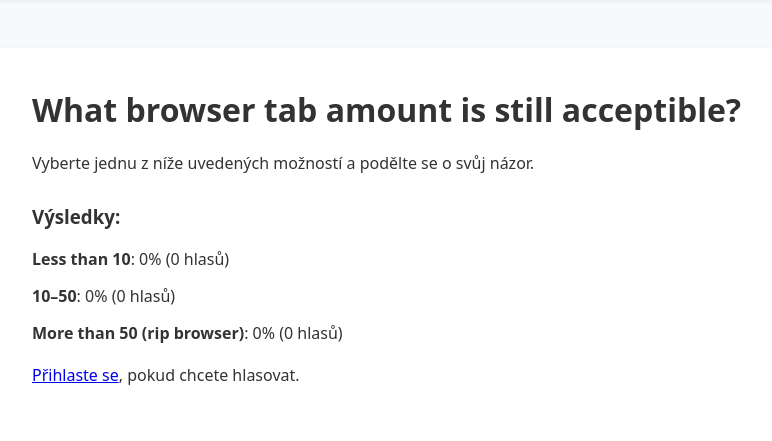
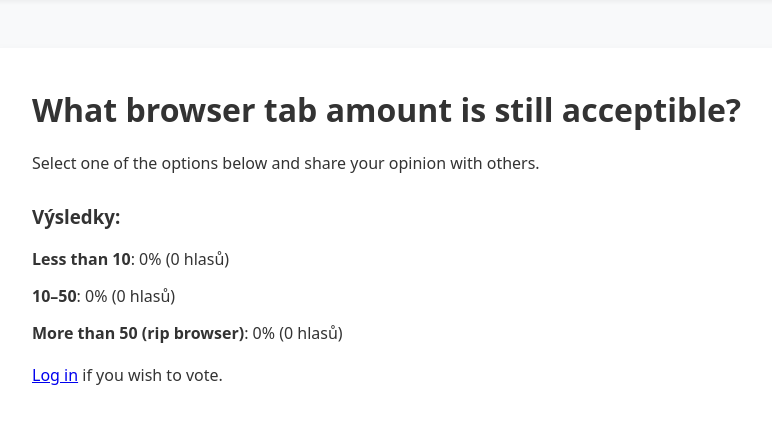
Before and after one commit to KoubekJ1/poll, a Flask app: page /today in a window 1280 px wide. Shown: the part 62-503 px from the top of the page, without its empty margins (208-980 px from the left). Run offline with Flask 3, Linux system fonts and the light colour scheme.

Commit message:
Translated pages to english

```diff
--- a/templates/about.html
+++ b/templates/about.html
@@ -2,7 +2,7 @@
 
 {% block content %}
     <h1 style="margin-top: 0px;">About</h1>
-    <p>jPoll je jednoduchá anketní aplikace vytvořená v rámci zadání. Umožňuje uživatelům odpovídat na jednu hlavní otázku dne a prohlížet si sdílené výsledky.</p>
+    <p>jPoll is a simple poll application created as part of an assignment. It allows users to respond to the main question of the day and view shared results.</p>
 
     <h1 style="margin-top: 40px;">Report an error</h1>
     <p>If you found any error on this website, technical or otherwise, please report it using the form below.</p>
--- a/templates/today.html
+++ b/templates/today.html
@@ -2,7 +2,7 @@
 
 {% block content %}
     <h1 style="margin-top: 0px;">{{ poll.Title }}</h1>
-    <p>Vyberte jednu z níže uvedených možností a podělte se o svůj názor.</p>
+    <p>Select one of the options below and share your opinion with others.</p>
 
     {% if session.user_id and not user_voted %}
         <form action="{{ url_for('api_poll_vote') }}" method="POST" style="margin-top: 30px;">
@@ -29,16 +29,16 @@
             {% endfor %}
         </div>
         {% if not session.user_id %}
-            <p style="margin-top: 20px;"><a href="{{ url_for('login') }}">Přihlaste se</a>, pokud chcete hlasovat.</p>
+            <p style="margin-top: 20px;"><a href="{{ url_for('login') }}">Log in</a> if you wish to vote.</p>
         {% endif %}
     {% endif %}
 
     {% if is_admin %}
         <hr style="margin-top: 50px;">
-        <h3>Admin zóna</h3>
+        <h3>Admin zone</h3>
         <form action="{{ url_for('reset_poll') }}" method="POST" style="display: flex; gap: 10px; align-items: center;">
             <input type="hidden" name="poll_id" value="{{ poll.PollID }}">
-            <input type="password" name="reset_token" placeholder="Zadejte reset token" class="form-control" style="width: 250px; margin: 0;" required>
+            <input type="password" name="reset_token" placeholder="Enter reset token" class="form-control" style="width: 250px; margin: 0;" required>
             <button type="submit" class="btn btn-primary">Reset votes</button>
         </form>
     {% endif %}
```
